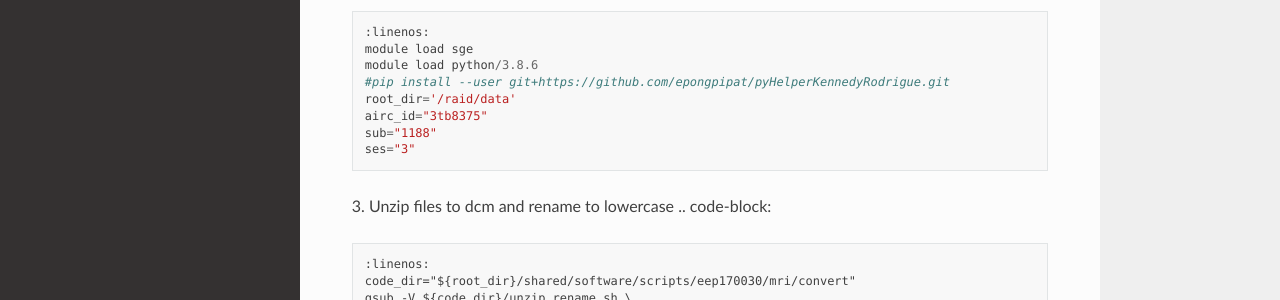
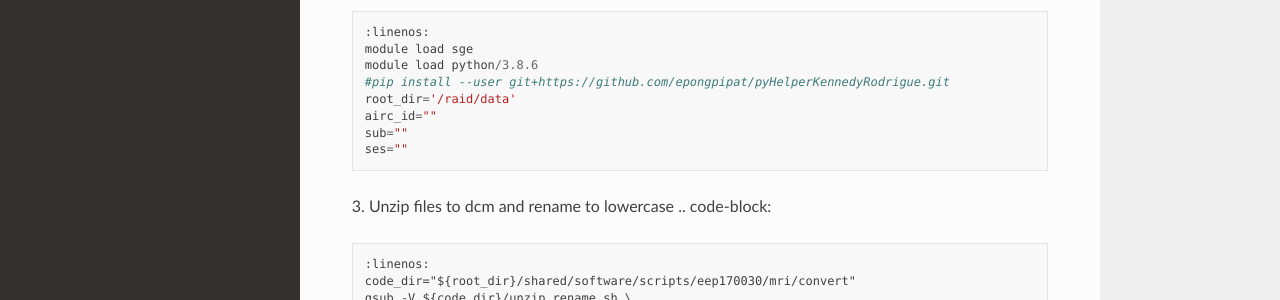
Before and after one commit to marcihorn/kennedy-rodrigue-wiki, a Sphinx documentation site: the page built from docs/source/study-jlbs/conversion.rst, in a window 1280 px wide and 1371 px high. Shown: the part 426-726 px from the top of the window. Built offline with Sphinx 7.4.7 and the Read the Docs theme 2.0.0, drawn with Linux system fonts in a browser that asks for light colours.

Commit message:
Update conversion.rst

```diff
--- a/docs/source/study-jlbs/conversion.rst
+++ b/docs/source/study-jlbs/conversion.rst
@@ -18,9 +18,9 @@ Download
    module load python/3.8.6
    #pip install --user git+https://github.com/epongpipat/pyHelperKennedyRodrigue.git
    root_dir='/raid/data'
-   airc_id="3tb8375"
-   sub="1188"
-   ses="3"
+   airc_id=""
+   sub=""
+   ses=""
 
 3. Unzip files to dcm and rename to lowercase
 .. code-block::
```
